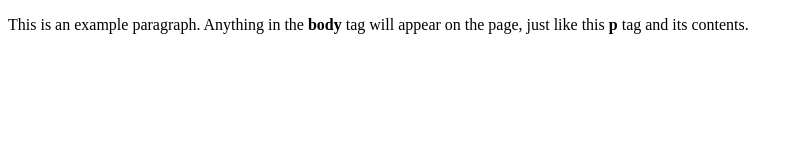
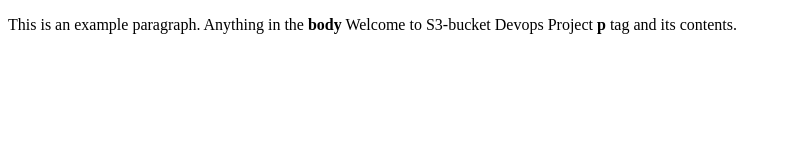
Before and after one commit to namikagit/projects3, a plain HTML site: page index.html in a window 1280 px wide. Shown: the whole page, without its empty margins (0-800 px from the left). Drawn offline with Linux system fonts and the light colour scheme.

Commit message:
Update index.html

```diff
--- a/index.html
+++ b/index.html
@@ -4,6 +4,6 @@
     <title>This is the title of the webpage!</title>
   </head>
   <body>
-    <p>This is an example paragraph. Anything in the <strong>body</strong> tag will appear on the page, just like this <strong>p</strong> tag and its contents.</p>
+    <p>This is an example paragraph. Anything in the <strong>body</strong> Welcome to S3-bucket Devops Project <strong>p</strong> tag and its contents.</p>
   </body>
 </html>
```
